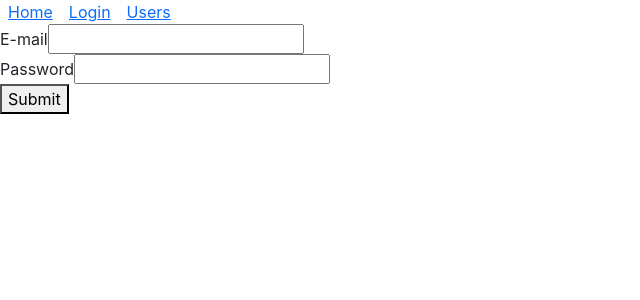
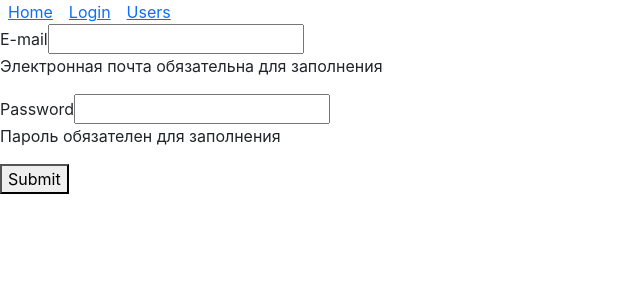
Before and after one commit to DmitriyKanischev/Fast-app-beta, a React (Create React App) app: page /login in a window 1280 px wide. Shown: the top 300 px of the page, without its empty margins (0-640 px from the left). Built offline with nearby package versions, Linux system fonts and the light colour scheme.

Commit message:
default validator

```diff
--- a/src/components/TextField.jsx
+++ b/src/components/TextField.jsx
@@ -2,7 +2,7 @@
 import PropTypes from "prop-types";
 
 
-const TextField = ({label, type, name, value, onChange}) => {
+const TextField = ({label, type, name, value, onChange, error}) => {
     return (
         <div>
             <label htmlFor={name}>{label}</label>
@@ -13,6 +13,7 @@
                 value={value}
                 onChange={onChange}
                 />
+            {error && <p>{error}</p>}
         </div>
      );
 }
@@ -21,7 +22,8 @@
     type:PropTypes.string,
     name:PropTypes.string,
     value:PropTypes.string,
-    onChange:PropTypes.func
+    onChange:PropTypes.func,
+    error:PropTypes.string
 }
 
 export default TextField;
--- a/src/layout/Login.jsx
+++ b/src/layout/Login.jsx
@@ -1,25 +1,30 @@
 import React, { useEffect, useState } from 'react';
 import TextField from '../components/TextField';
+import { validator } from '../utils/validator';
+
 const Login = () => {
     const [data, setData] = useState({email:"",password:""});
-    const [errors, setErrors] = useState()
+    const [errors, setErrors] = useState({})
     const handleChange = ({target}) => {
         setData((prevState) => ({
             ...prevState,
             [target.name]: target.value
         }))
         }
+        const validatorConfig = {
+            email: {
+                isRequired: {message:"Электронная почта обязательна для заполнения"}
+            },
+            password: {
+                isRequired: {message:"Пароль обязателен для заполнения"}
+            }
+        }
         useEffect(()=>{
             validate()
         }, [data])
 
         const validate = () => {
-            const errors = {}
-            for( const fieldName in data) {
-                if(data[fieldName].trim() === "") {
-                    errors[fieldName] = `${fieldName} обязательно для заполнения`
-                }
-            }
+            const errors = validator(data, validatorConfig)
             setErrors(errors)
             return Object.keys(errors).length === 0
         }
@@ -39,6 +44,7 @@
                     name='email'
                     value={data.email}
                     onChange={handleChange}
+                    error={errors.email}
                 />
                 <TextField
                     label="Password"
@@ -46,6 +52,7 @@
                     name='password'
                     value={data.password}
                     onChange={handleChange}
+                    error={errors.password}
                 />
                 <button type='submit'>Submit</button>
             </form>
--- /dev/null
+++ b/src/utils/validator.js
@@ -0,0 +1,25 @@
+export function validator(data, config) {
+    const errors ={}
+    function validate(validateMethod, data, config) {
+        switch (validateMethod) {
+            case "isRequired":
+                if(data.trim() === "") return config.message
+                break;
+
+            default:
+                break;
+        }
+    }
+    for(const fieldName in data) {
+        for(const validateMethod in config[fieldName]) {
+            const error = validate(
+                validateMethod,
+                data[fieldName],
+                config[fieldName][validateMethod])
+                if(error) {
+                    errors[fieldName] = error
+                }
+        }
+    }
+    return errors
+}
```
